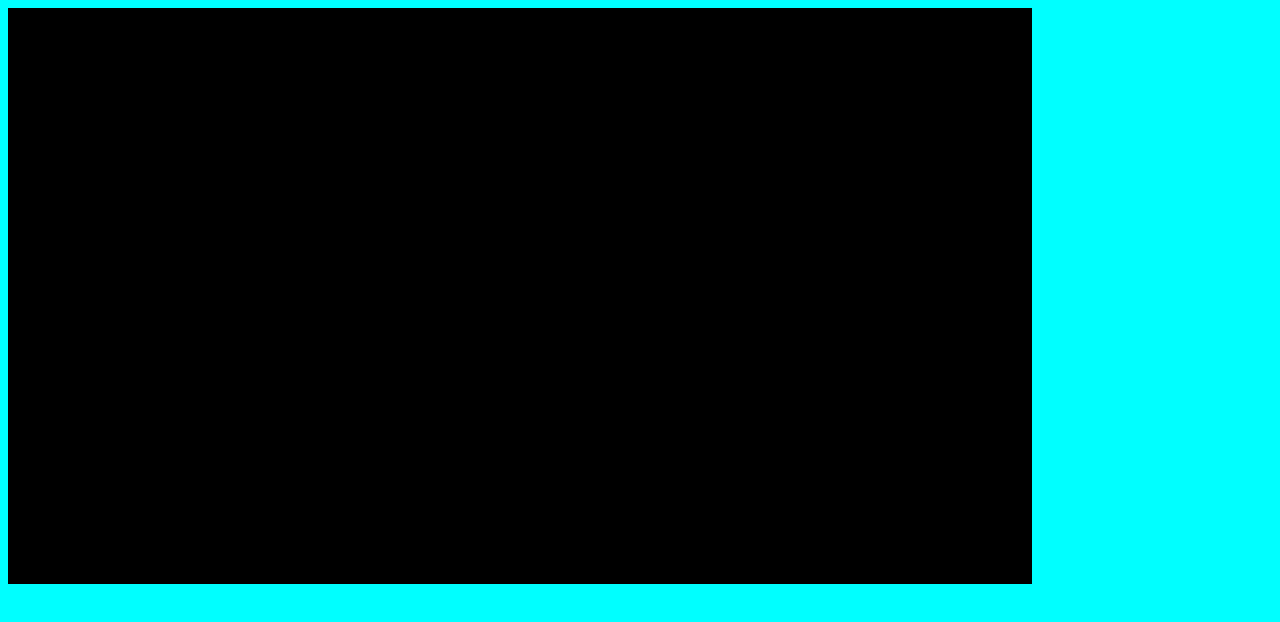
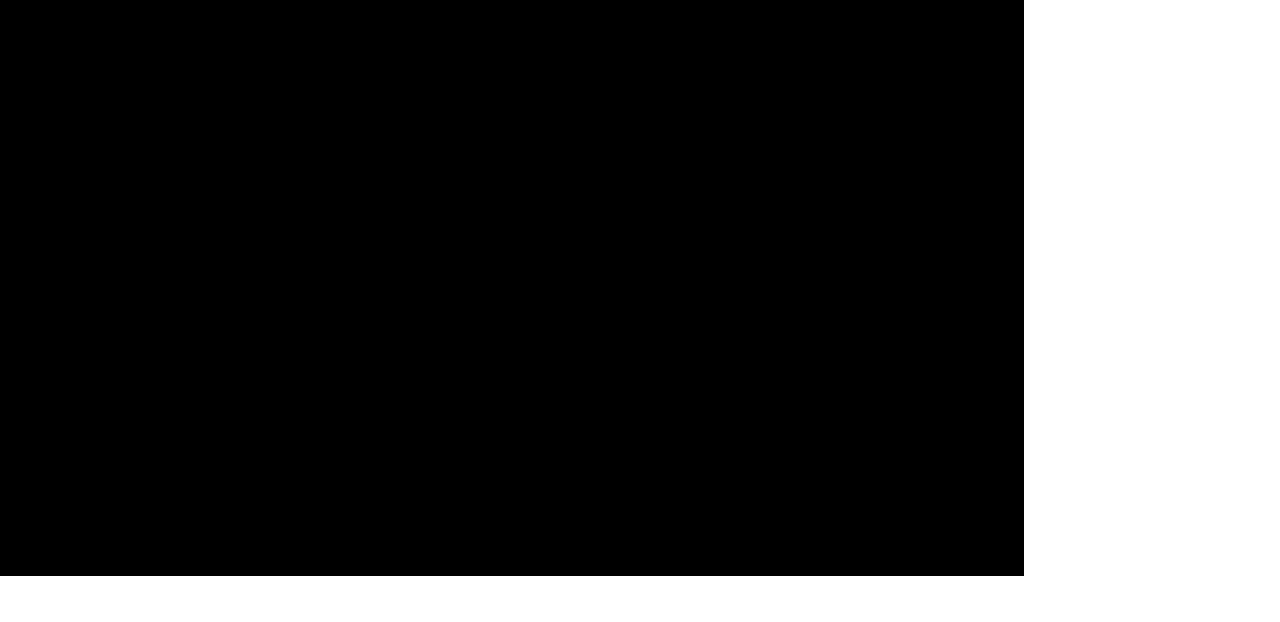
Before and after one commit to AkutoSai-1/Fighting-Game, a plain HTML site: page index.html in a window 1280 px wide. Drawn offline with Linux system fonts and the light colour scheme.

Commit message:
second commit

```diff
--- a/index.html
+++ b/index.html
@@ -4,14 +4,12 @@
     <meta charset="UTF-8">
     <meta name="viewport" content="width=device-width, initial-scale=1.0">
     <title>Fighting Game</title>
+    <link rel="stylesheet" href="CSS/Reset.css">
 </head>
 <body>
-    <style>
-        body {
-            background: aqua;
-        }
-    </style>
+
     <canvas></canvas>
     <script src="JS/idk.js"></script>
+
 </body>
 </html>
```
